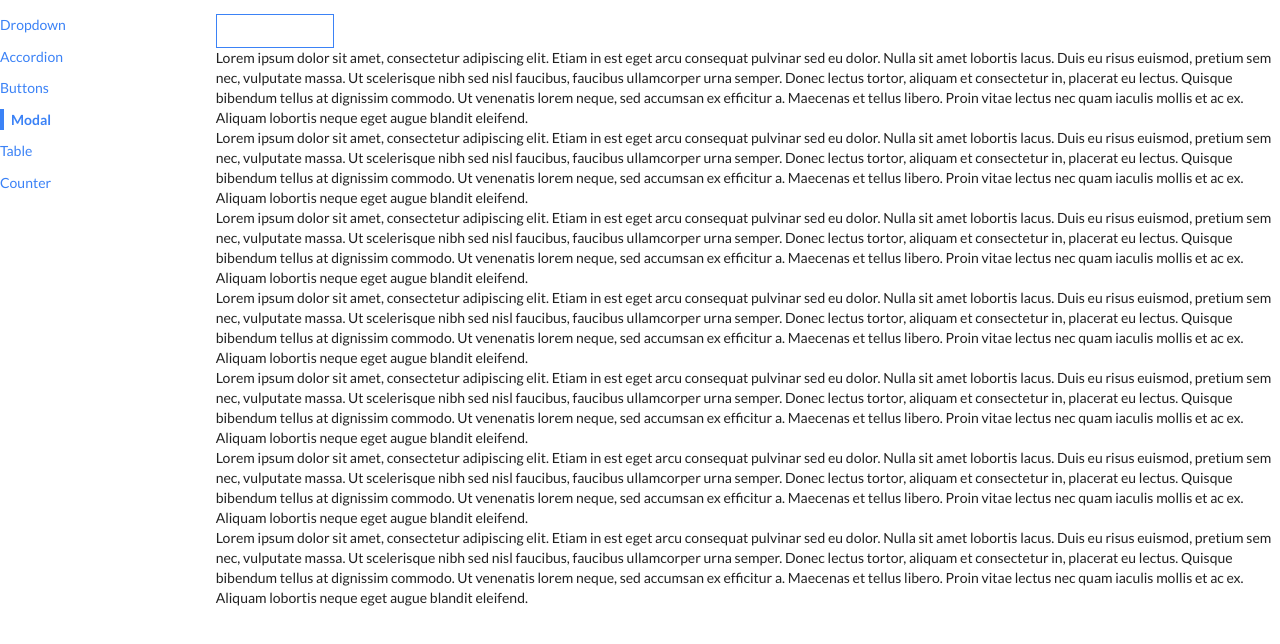
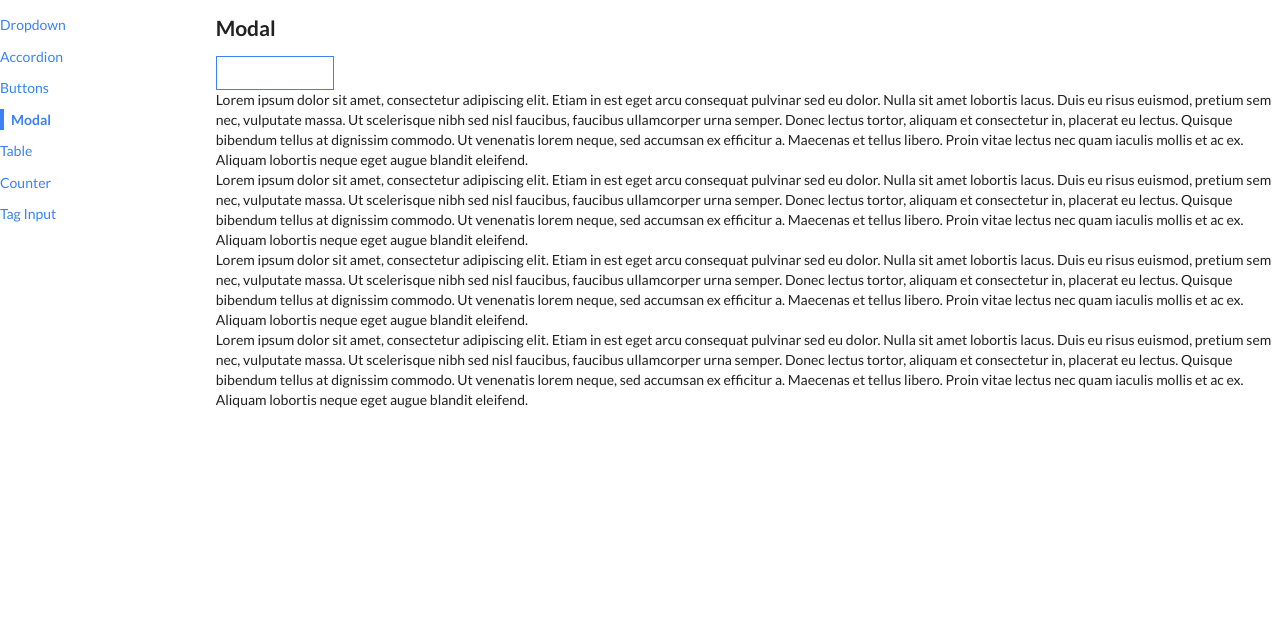
Before and after one commit to mcekov/reusable-react-components, a React app: page /modal in a window 1280 px wide. Shown: the top 644 px of the page. Built offline with nearby package versions, Linux system fonts and the light colour scheme.

Commit message:
Add some refactoring and titles

```diff
--- a/src/App.js
+++ b/src/App.js
@@ -6,6 +6,7 @@ import Buttonpage from './components/pages/ButtonPage'
 import ModalPage from './components/pages/ModalPage'
 import TablePage from './components/pages/TablePage'
 import CounterPage from './components/pages/CounterPage'
+import TagInput from './components/pages/TagPage'
 
 const App = () => {
   return (
@@ -35,6 +36,10 @@ const App = () => {
         <Route path="/counter">
           <CounterPage initialCount={42} />
         </Route>
+
+        <Route path="/tag">
+          <TagInput initialCount={42} />
+        </Route>
       </div>
     </div>
   )
--- a/src/components/Sidebar.js
+++ b/src/components/Sidebar.js
@@ -8,6 +8,7 @@ function Sidebar() {
     { label: 'Modal', path: '/modal' },
     { label: 'Table', path: '/table' },
     { label: 'Counter', path: '/counter' },
+    { label: 'Tag Input', path: '/tag' },
   ]
 
   const renderedLinks = links.map((link) => {
--- /dev/null
+++ b/src/components/TagInput.js
@@ -0,0 +1,9 @@
+import React from 'react'
+
+const TagInput = () => {
+  return (
+    <div>TagInput</div>
+  )
+}
+
+export default TagInput
--- a/src/components/pages/AccordionPage.js
+++ b/src/components/pages/AccordionPage.js
@@ -24,9 +24,9 @@ const items = [
 
 const AccordionPage = () => {
   return (
-    <div>
+    <>
       <Accordion items={items} />
-    </div>
+    </>
   )
 }
 
--- a/src/components/pages/ButtonPage.js
+++ b/src/components/pages/ButtonPage.js
@@ -4,6 +4,8 @@ import Button from '../Button'
 
 const ButtonPage = () => {
   return (
+    <>
+    <h1 className="text-2xl font-bold mb-4">Buttons</h1>
     <div className="flex">
       <div>
         <Button primary outline className="mr-2">
@@ -32,6 +34,7 @@ const ButtonPage = () => {
         </Button>
       </div>
     </div>
+    </>
   )
 }
 
--- a/src/components/pages/CounterPage.js
+++ b/src/components/pages/CounterPage.js
@@ -63,7 +63,10 @@ const CounterPage = ({ initialCount }) => {
   }
 
   return (
+    <>
+    <h1 className="text-2xl font-bold mb-4">Counter</h1>
     <Panel className="m-3">
+
       <h1 className="text-lg">Count is {state.count}</h1>
       <div className="flex flex-row">
         <Button className="mr-2" success onClick={incrementCounter}>
@@ -85,6 +88,7 @@ const CounterPage = ({ initialCount }) => {
         <Button>Add it!</Button>
       </form>
     </Panel>
+    </>
   )
 }
 
--- a/src/components/pages/DropdownPage.js
+++ b/src/components/pages/DropdownPage.js
@@ -28,9 +28,10 @@ const DropdownPage = () => {
   }
 
   return (
-    <div className="flex">
+    <>
+    <h1 className="text-2xl font-bold mb-4">Dropdown</h1>
       <Dropdown value={selection} onChange={handleSelect} options={options} />
-    </div>
+    </>
   )
 }
 
--- a/src/components/pages/ModalPage.js
+++ b/src/components/pages/ModalPage.js
@@ -29,7 +29,8 @@ const ModalPage = () => {
   )
 
   return (
-    <div>
+    <>
+    <h1 className="text-2xl font-bold mb-4">Modal</h1>
       <Button primary outline onClick={handleClick}>
         <GoNote />
         Opne Modal
@@ -80,40 +81,8 @@ const ModalPage = () => {
         lectus nec quam iaculis mollis et ac ex. Aliquam lobortis neque eget
         augue blandit eleifend.
       </p>
-      <p>
-        Lorem ipsum dolor sit amet, consectetur adipiscing elit. Etiam in est
-        eget arcu consequat pulvinar sed eu dolor. Nulla sit amet lobortis
-        lacus. Duis eu risus euismod, pretium sem nec, vulputate massa. Ut
-        scelerisque nibh sed nisl faucibus, faucibus ullamcorper urna semper.
-        Donec lectus tortor, aliquam et consectetur in, placerat eu lectus.
-        Quisque bibendum tellus at dignissim commodo. Ut venenatis lorem neque,
-        sed accumsan ex efficitur a. Maecenas et tellus libero. Proin vitae
-        lectus nec quam iaculis mollis et ac ex. Aliquam lobortis neque eget
-        augue blandit eleifend.
-      </p>
-      <p>
-        Lorem ipsum dolor sit amet, consectetur adipiscing elit. Etiam in est
-        eget arcu consequat pulvinar sed eu dolor. Nulla sit amet lobortis
-        lacus. Duis eu risus euismod, pretium sem nec, vulputate massa. Ut
-        scelerisque nibh sed nisl faucibus, faucibus ullamcorper urna semper.
-        Donec lectus tortor, aliquam et consectetur in, placerat eu lectus.
-        Quisque bibendum tellus at dignissim commodo. Ut venenatis lorem neque,
-        sed accumsan ex efficitur a. Maecenas et tellus libero. Proin vitae
-        lectus nec quam iaculis mollis et ac ex. Aliquam lobortis neque eget
-        augue blandit eleifend.
-      </p>
-      <p>
-        Lorem ipsum dolor sit amet, consectetur adipiscing elit. Etiam in est
-        eget arcu consequat pulvinar sed eu dolor. Nulla sit amet lobortis
-        lacus. Duis eu risus euismod, pretium sem nec, vulputate massa. Ut
-        scelerisque nibh sed nisl faucibus, faucibus ullamcorper urna semper.
-        Donec lectus tortor, aliquam et consectetur in, placerat eu lectus.
-        Quisque bibendum tellus at dignissim commodo. Ut venenatis lorem neque,
-        sed accumsan ex efficitur a. Maecenas et tellus libero. Proin vitae
-        lectus nec quam iaculis mollis et ac ex. Aliquam lobortis neque eget
-        augue blandit eleifend.
-      </p>
-    </div>
+
+    </>
   )
 }
 
--- a/src/components/pages/TablePage.js
+++ b/src/components/pages/TablePage.js
@@ -40,10 +40,11 @@ const keyFn = (fruit) => {
 const TablePage = () => {
   return (
     <div>
-      <h2>Unsorted Table</h2>
-
+      <h2 className='mb-3 text-2xl font-bold'>Table</h2>
       <Table data={data} config={config} keyFn={keyFn} />
       <hr className="border-2 border-grey-500 my-10" />
+
+      <h2 className='mb-3 text-2xl font-bold'>Sortable Table</h2>
       <SortableTable data={data} config={config} keyFn={keyFn} />
     </div>
   )
--- /dev/null
+++ b/src/components/pages/TagPage.js
@@ -0,0 +1,13 @@
+import React from 'react'
+import TagInput from '../TagInput'
+
+const TagPage = () => {
+    return (
+        <>
+        <h1 className="text-2xl font-bold mb-4">Tag Input</h1>
+        <TagInput />
+        </>
+    )
+}
+
+export default TagPage
--- a/webpack.config.js
+++ b/webpack.config.js
@@ -75,7 +75,7 @@ module.exports = {
   ],
 
   resolve: {
-    extensions: ['*', '.tsx', '.ts', '.js', '.jsx'],
+    extensions: ['.*', '.tsx', '.ts', '.js', '.jsx'],
   },
 
   devtool: 'source-map',
```
